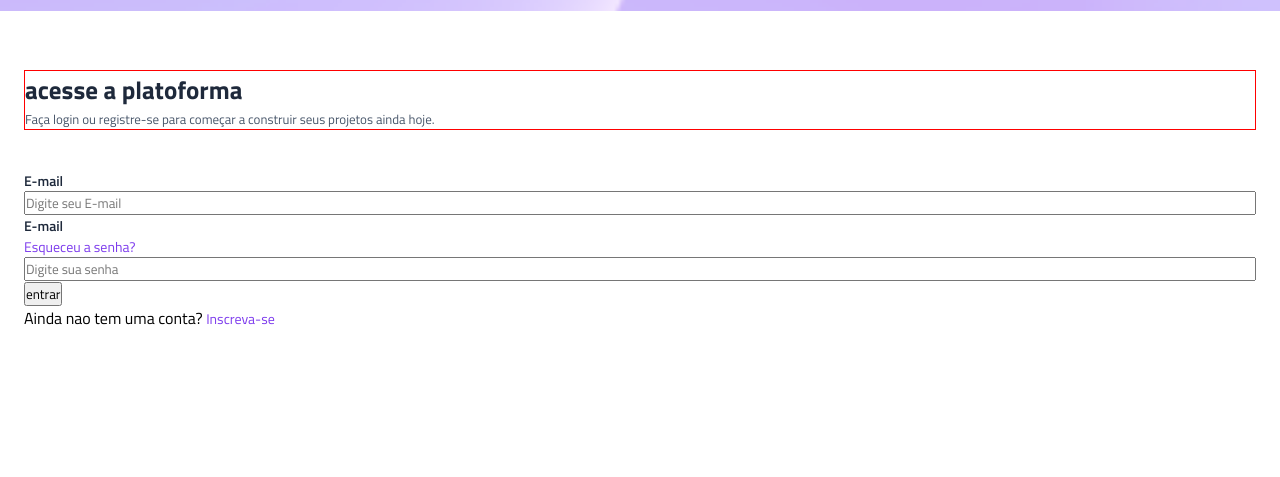
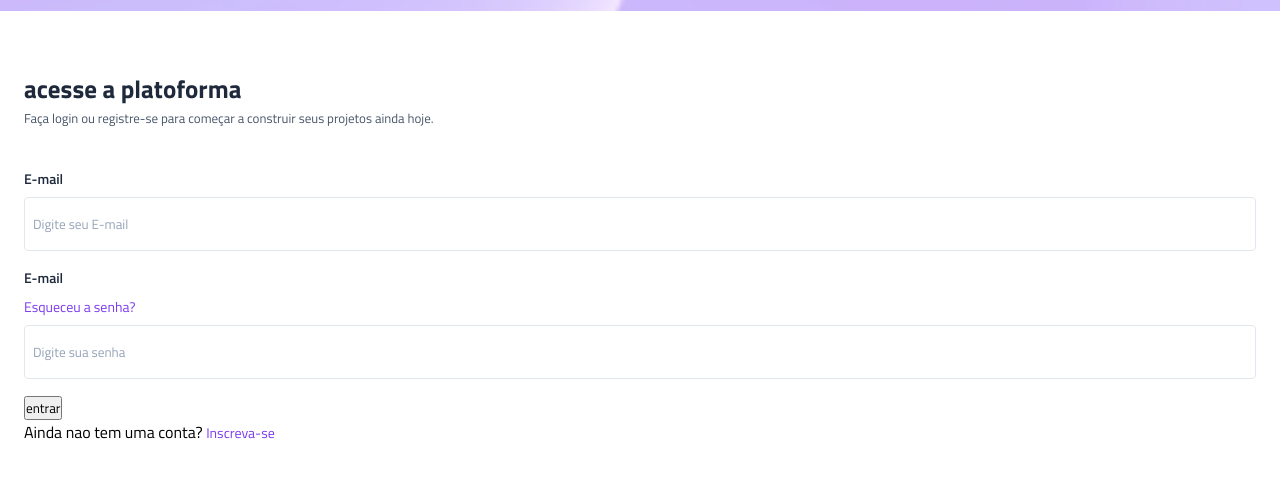
Before and after one commit to ospp17/projeto_vertigo, a plain HTML site: page index.html in a window 1280 px wide. Shown: the part 123-600 px from the top of the page. Drawn offline with Linux system fonts and the light colour scheme.

Commit message:
estilizaçao da input

```diff
--- a/style.css
+++ b/style.css
@@ -8,6 +8,8 @@
 :root {
     --gray-800: #1E293B;
     --gray-600: #475569;
+    --gray-400: #94a3b8;
+    --gray-200: #e2e8f0;
     --purple: #7c3aed;
 }
 
@@ -29,7 +31,7 @@ main {
 }
 
 .descricao {
-    border: 1px solid red;
+
     margin-bottom: 2.5rem;
 }
 
@@ -47,6 +49,9 @@ main {
 .input-box {
     display: flex;
     flex-direction: column;
+    gap: 0.5rem;
+    margin-bottom: 1rem;
+
 }
 
 .input-box div {
@@ -61,12 +66,27 @@ main {
     font-weight: 600;
 }
 
+.login input {
+    padding: 1rem 0.5rem;
+    border: 1px solid var(--gray-200);
+    border-radius: 0.25rem;
+    color: var(--gray-800);
+}
+
+.login input::placeholder {
+    color: var(--gray-400);
+}
+.login input:hover,
+.login input:focus{
+    outline: 1px solid var(--purple);
+}
 .login a {
     color: var(--purple);
     text-decoration: none;
     font-size: 0.875rem;
     font-size: 600;
 }
+
 .login a:hover {
     text-decoration: underline;
 }
```
